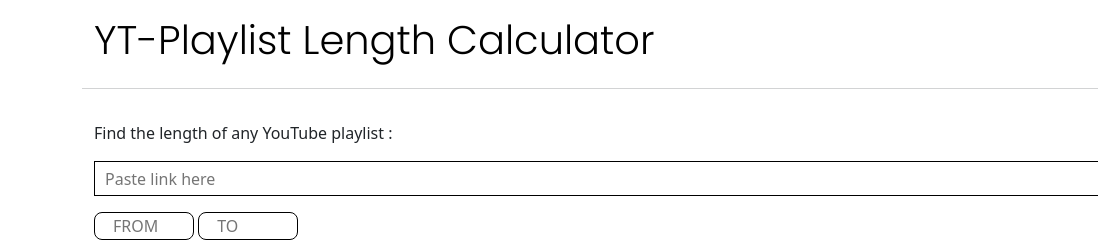
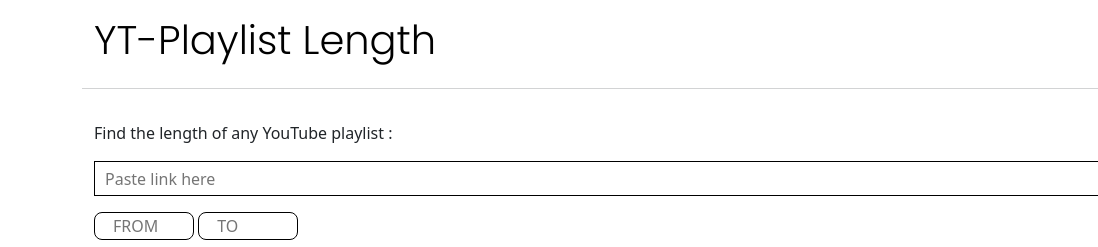
Before and after one commit to Amanyara21/playlistlength.github.io, a plain HTML site: page index.html in a window 1280 px wide. Shown: the top 247 px of the page, 0-1098 px from the left. Drawn offline with nearby package versions, Linux system fonts and the light colour scheme.

Commit message:
Update index.html

```diff
--- a/index.html
+++ b/index.html
@@ -19,7 +19,7 @@
             <div class="leftlogo d-flex">
                 <a class ="link text-center" href="#">
                     <h1 class="heading">
-                        YT-Playlist Length Calculator
+                        YT-Playlist Length
                     </h1>
                 </a>
             </div>
```
